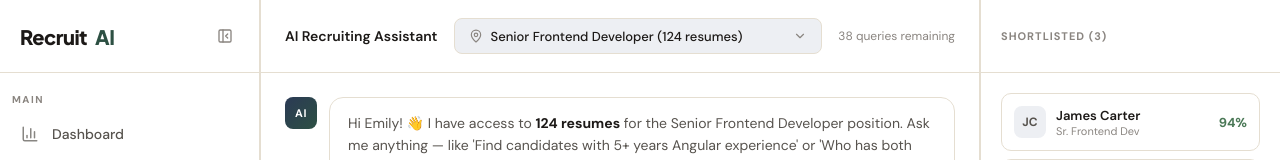
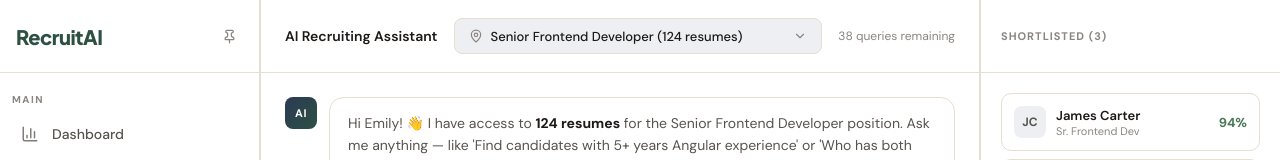
Before and after one commit to hamdanmadara/recruit-ai, a React (Vite) app: page /chat in a window 1280 px wide. Shown: the top 160 px of the page. Built offline with nearby package versions, Linux system fonts and the light colour scheme.

Commit message:
Fix sidebar issues

```diff
--- a/src/components/layout/MobileHeader.css
+++ b/src/components/layout/MobileHeader.css
@@ -65,13 +65,19 @@
   bottom: 0;
   z-index: 301;
   width: 280px;
+  height: 100vh;
   animation: slideIn 0.25s ease-out;
 }
 
 .mobile-drawer .sidebar {
   display: flex !important;
   width: 100% !important;
+  position: static !important;
+  top: auto !important;
+  left: auto !important;
+  height: 100vh !important;
   border-radius: 0;
+  z-index: auto !important;
 }
 
 .mobile-close-btn {
--- a/src/components/layout/MobileHeader.jsx
+++ b/src/components/layout/MobileHeader.jsx
@@ -22,9 +22,7 @@ export default function MobileHeader() {
             <button className="mobile-close-btn" onClick={() => setOpen(false)}>
               <X size={20} />
             </button>
-            <div onClick={() => setOpen(false)}>
-              <Sidebar inDrawer />
-            </div>
+            <Sidebar inDrawer onNavigate={() => setOpen(false)} />
           </div>
         </>
       )}
--- a/src/components/layout/ProfilePopover.jsx
+++ b/src/components/layout/ProfilePopover.jsx
@@ -4,10 +4,14 @@ import { useNavigate } from 'react-router-dom';
 import ThemeToggle from '../ui/ThemeToggle';
 import './ProfilePopover.css';
 
-export default function ProfilePopover({ collapsed }) {
+export default function ProfilePopover({ collapsed, onOpenChange }) {
   const [open, setOpen] = useState(false);
   const ref = useRef(null);
   const navigate = useNavigate();
+
+  useEffect(() => {
+    onOpenChange?.(open);
+  }, [open, onOpenChange]);
 
   useEffect(() => {
     const onOutside = (e) => {
--- a/src/components/layout/Sidebar.css
+++ b/src/components/layout/Sidebar.css
@@ -1,28 +1,46 @@
+/* ── Host slot: reserves the layout width so the fixed sidebar doesn't
+   push/pull the main content on hover-expand. ── */
+.sidebar-host {
+  width: 88px;
+  flex-shrink: 0;
+  transition: width 0.25s cubic-bezier(0.4, 0, 0.2, 1);
+}
+
+.sidebar-host.pinned,
+.sidebar-host.hovered {
+  width: 260px;
+}
+
+/* ── Sidebar (fixed to viewport) ── */
 .sidebar {
-  width: 260px;
+  position: fixed;
+  top: 0;
+  left: 0;
+  width: 88px;
+  height: 100vh;
   background: var(--sidebar-bg);
   border-right: 1px solid var(--border);
   display: flex;
   flex-direction: column;
-  flex-shrink: 0;
-  height: 100vh;
-  position: sticky;
-  top: 0;
   overflow-y: auto;
   overflow-x: hidden;
-  transition: width 0.3s cubic-bezier(0.4, 0, 0.2, 1);
+  transition: width 0.25s cubic-bezier(0.4, 0, 0.2, 1);
+  z-index: 30;
 }
 
-.sidebar.collapsed {
-  width: 72px;
+/* Pinned or hover-expanded: full width. */
+.sidebar:not(.collapsed) {
+  width: 260px;
 }
+
 
 /* ── Brand ── */
 .sidebar-brand {
-  padding: 0 20px;
+  padding: 0 16px;
   height: 73px;
   display: flex;
   align-items: center;
+  justify-content: space-between;
   border-bottom: 1px solid var(--border);
   font-family: 'Plus Jakarta Sans', sans-serif;
   font-size: 20px;
@@ -34,15 +52,14 @@
   white-space: nowrap;
 }
 
+.sidebar-brand-text span,
 .sidebar-brand span {
   color: var(--accent);
 }
 
 .sidebar.collapsed .sidebar-brand {
-  padding: 0 0;
+  padding: 0;
   justify-content: center;
-  gap: 0;
-  flex-direction: column;
 }
 
 .sidebar-brand-icon {
@@ -57,31 +74,32 @@
   color: var(--accent);
 }
 
-/* ── Collapse button ── */
-.sidebar-collapse-btn {
+/* ── Pin button ── */
+.sidebar-pin-btn {
   display: flex;
   align-items: center;
   justify-content: center;
   width: 28px;
   height: 28px;
-  border: none;
+  border: 1px solid transparent;
   border-radius: 6px;
   background: transparent;
   color: var(--text-muted);
   cursor: pointer;
   transition: all 0.15s;
   flex-shrink: 0;
-  margin-left: auto;
 }
 
-.sidebar-collapse-btn:hover {
+.sidebar-pin-btn:hover {
   background: var(--hover);
   color: var(--text-primary);
+  border-color: var(--border);
 }
 
-.sidebar.collapsed .sidebar-collapse-btn {
-  margin-left: 0;
-  margin-top: 4px;
+.sidebar-pin-btn.pinned {
+  color: var(--primary-light);
+  background: var(--primary-glow);
+  border-color: var(--primary-border);
 }
 
 /* ── Section labels ── */
@@ -102,11 +120,6 @@
   padding: 0 8px;
 }
 
-.sidebar.collapsed .sidebar-nav {
-  padding: 0 8px;
-  align-items: center;
-}
-
 .sidebar.collapsed .sidebar-nav:first-of-type {
   padding-top: 12px;
 }
@@ -120,7 +133,7 @@
   font-size: 14px;
   color: var(--text-secondary);
   cursor: pointer;
-  transition: all 0.15s;
+  transition: background 0.15s, color 0.15s;
   font-weight: 500;
   user-select: none;
   white-space: nowrap;
@@ -147,10 +160,12 @@
   color: var(--text-secondary);
 }
 
+/* Collapsed: icon + tiny label stacked vertically */
 .sidebar.collapsed .sidebar-item {
-  justify-content: center;
-  padding: 11px;
-  gap: 0;
+  flex-direction: column;
+  gap: 4px;
+  padding: 10px 4px;
+  text-align: center;
   width: 100%;
 }
 
@@ -159,7 +174,7 @@
   display: flex;
   align-items: center;
   justify-content: center;
-  opacity: 0.7;
+  opacity: 0.75;
   flex-shrink: 0;
 }
 
@@ -170,6 +185,14 @@
 .sidebar-item-label {
   overflow: hidden;
   text-overflow: ellipsis;
+}
+
+.sidebar.collapsed .sidebar-item-label {
+  font-size: 10px;
+  line-height: 1.2;
+  font-weight: 600;
+  max-width: 100%;
+  letter-spacing: 0.1px;
 }
 
 .sidebar-badge {
@@ -193,8 +216,11 @@
   padding: 12px 8px;
 }
 
-/* ── Mobile: hide sidebar ── */
+/* ── Mobile: hide desktop sidebar (drawer takes over) ── */
 @media (max-width: 768px) {
+  .sidebar-host {
+    display: none;
+  }
   .sidebar {
     display: none;
   }
--- a/src/components/layout/Sidebar.jsx
+++ b/src/components/layout/Sidebar.jsx
@@ -1,3 +1,4 @@
+import { useState } from 'react';
 import { useLocation, useNavigate } from 'react-router-dom';
 import {
   BarChart3,
@@ -6,8 +7,8 @@ import {
   Star,
   Settings,
   CreditCard,
-  PanelLeftClose,
-  PanelLeftOpen,
+  Pin,
+  PinOff,
 } from 'lucide-react';
 import { sidebarNavItems } from '../../data/mockData';
 import { useSidebar } from '../../context/SidebarContext';
@@ -15,20 +16,32 @@ import ProfilePopover from './ProfilePopover';
 import './Sidebar.css';
 
 const iconMap = {
-  BarChart3: BarChart3,
-  Briefcase: Briefcase,
-  Bot: Bot,
-  Star: Star,
-  Settings: Settings,
-  CreditCard: CreditCard,
+  BarChart3,
+  Briefcase,
+  Bot,
+  Star,
+  Settings,
+  CreditCard,
 };
 
-export default function Sidebar({ inDrawer = false }) {
+export default function Sidebar({ inDrawer = false, onNavigate }) {
   const location = useLocation();
   const navigate = useNavigate();
-  const { collapsed, toggleCollapsed } = useSidebar();
+  const { pinned, togglePinned } = useSidebar();
+  const [hovered, setHovered] = useState(false);
+  const [profileOpen, setProfileOpen] = useState(false);
 
-  const isCollapsed = inDrawer ? false : collapsed;
+  // Keep sidebar expanded while profile popover is open so it doesn't
+  // collapse out from under the user.
+  const expandedByHover = hovered || profileOpen;
+
+  // Desktop: collapsed unless pinned, hovered, or profile popover is open.
+  const isCollapsed = inDrawer ? false : !pinned && !expandedByHover;
+
+  const handleNavigate = (path) => {
+    navigate(path);
+    onNavigate?.();
+  };
 
   const isActive = (path) => {
     if (path === '/dashboard') return location.pathname === '/dashboard';
@@ -42,8 +55,12 @@ export default function Sidebar({ inDrawer = false }) {
     return location.pathname.startsWith(path);
   };
 
-  return (
-    <aside className={`sidebar ${isCollapsed ? 'collapsed' : ''}`}>
+  const sidebar = (
+    <aside
+      className={`sidebar ${isCollapsed ? 'collapsed' : ''} ${expandedByHover && !pinned ? 'hover-expanded' : ''}`}
+      onMouseEnter={() => !inDrawer && setHovered(true)}
+      onMouseLeave={() => !inDrawer && setHovered(false)}
+    >
       <div className="sidebar-brand">
         {isCollapsed ? (
           <span className="sidebar-brand-icon">
@@ -51,21 +68,19 @@ export default function Sidebar({ inDrawer = false }) {
           </span>
         ) : (
           <>
-            Recruit<span>AI</span>
+            <span className="sidebar-brand-text">
+              Recruit<span>AI</span>
+            </span>
+            {!inDrawer && (
+              <button
+                className={`sidebar-pin-btn ${pinned ? 'pinned' : ''}`}
+                onClick={togglePinned}
+                title={pinned ? 'Unpin sidebar' : 'Pin sidebar open'}
+              >
+                {pinned ? <PinOff size={15} /> : <Pin size={15} />}
+              </button>
+            )}
           </>
-        )}
-        {!inDrawer && (
-          <button
-            className="sidebar-collapse-btn"
-            onClick={toggleCollapsed}
-            title={isCollapsed ? 'Expand sidebar' : 'Collapse sidebar'}
-          >
-            {isCollapsed ? (
-              <PanelLeftOpen size={16} />
-            ) : (
-              <PanelLeftClose size={16} />
-            )}
-          </button>
         )}
       </div>
 
@@ -77,14 +92,13 @@ export default function Sidebar({ inDrawer = false }) {
             <div
               key={item.path}
               className={`sidebar-item ${isActive(item.path) ? 'active' : ''}`}
-              onClick={() => navigate(item.path)}
-              title={isCollapsed ? item.label : undefined}
+              onClick={() => handleNavigate(item.path)}
             >
               <span className="sidebar-item-icon">
                 <Icon size={18} />
               </span>
-              {!isCollapsed && <span className="sidebar-item-label">{item.label}</span>}
-              {!isCollapsed && item.badge && (
+              <span className="sidebar-item-label">{item.label}</span>
+              {item.badge && !isCollapsed && (
                 <span className="sidebar-badge">{item.badge}</span>
               )}
             </div>
@@ -100,20 +114,32 @@ export default function Sidebar({ inDrawer = false }) {
             <div
               key={item.path}
               className={`sidebar-item sidebar-item--disabled ${isActive(item.path) ? 'active' : ''}`}
-              title={isCollapsed ? item.label : undefined}
             >
               <span className="sidebar-item-icon">
                 <Icon size={18} />
               </span>
-              {!isCollapsed && <span className="sidebar-item-label">{item.label}</span>}
+              <span className="sidebar-item-label">{item.label}</span>
             </div>
           );
         })}
       </nav>
 
       <div className="sidebar-bottom">
-        <ProfilePopover collapsed={isCollapsed} />
+        <ProfilePopover collapsed={isCollapsed} onOpenChange={setProfileOpen} />
       </div>
     </aside>
   );
+
+  if (inDrawer) return sidebar;
+
+  // Desktop: host reserves the layout slot (88px collapsed, 260px pinned).
+  // The sidebar itself is position:fixed so hover-expand overlays content
+  // instead of pushing it.
+  return (
+    <div
+      className={`sidebar-host ${pinned ? 'pinned' : ''} ${expandedByHover ? 'hovered' : ''}`}
+    >
+      {sidebar}
+    </div>
+  );
 }
--- a/src/context/SidebarContext.jsx
+++ b/src/context/SidebarContext.jsx
@@ -1,24 +1,34 @@
-import { createContext, useContext, useState, useEffect, useCallback } from 'react';
+import { createContext, useContext, useState, useCallback } from 'react';
 
 const SidebarContext = createContext();
-
-const TABLET_BP = 1024;
+const PIN_KEY = 'sidebar-pinned';
 
 export function SidebarProvider({ children }) {
-  const [collapsed, setCollapsed] = useState(() => window.innerWidth <= TABLET_BP);
+  const [pinned, setPinned] = useState(() => {
+    try {
+      return localStorage.getItem(PIN_KEY) === 'true';
+    } catch {
+      return false;
+    }
+  });
 
-  useEffect(() => {
-    const onResize = () => {
-      if (window.innerWidth <= TABLET_BP) setCollapsed(true);
-    };
-    window.addEventListener('resize', onResize);
-    return () => window.removeEventListener('resize', onResize);
+  const togglePinned = useCallback(() => {
+    setPinned((p) => {
+      const next = !p;
+      try { localStorage.setItem(PIN_KEY, String(next)); } catch { /* noop */ }
+      return next;
+    });
   }, []);
 
-  const toggleCollapsed = useCallback(() => setCollapsed((p) => !p), []);
+  // Backward-compat: some callers still read `collapsed` / `toggleCollapsed`.
+  const collapsed = !pinned;
+  const setCollapsed = (v) => setPinned(!v);
+  const toggleCollapsed = togglePinned;
 
   return (
-    <SidebarContext.Provider value={{ collapsed, setCollapsed, toggleCollapsed }}>
+    <SidebarContext.Provider
+      value={{ collapsed, setCollapsed, toggleCollapsed, pinned, togglePinned }}
+    >
       {children}
     </SidebarContext.Provider>
   );
```
